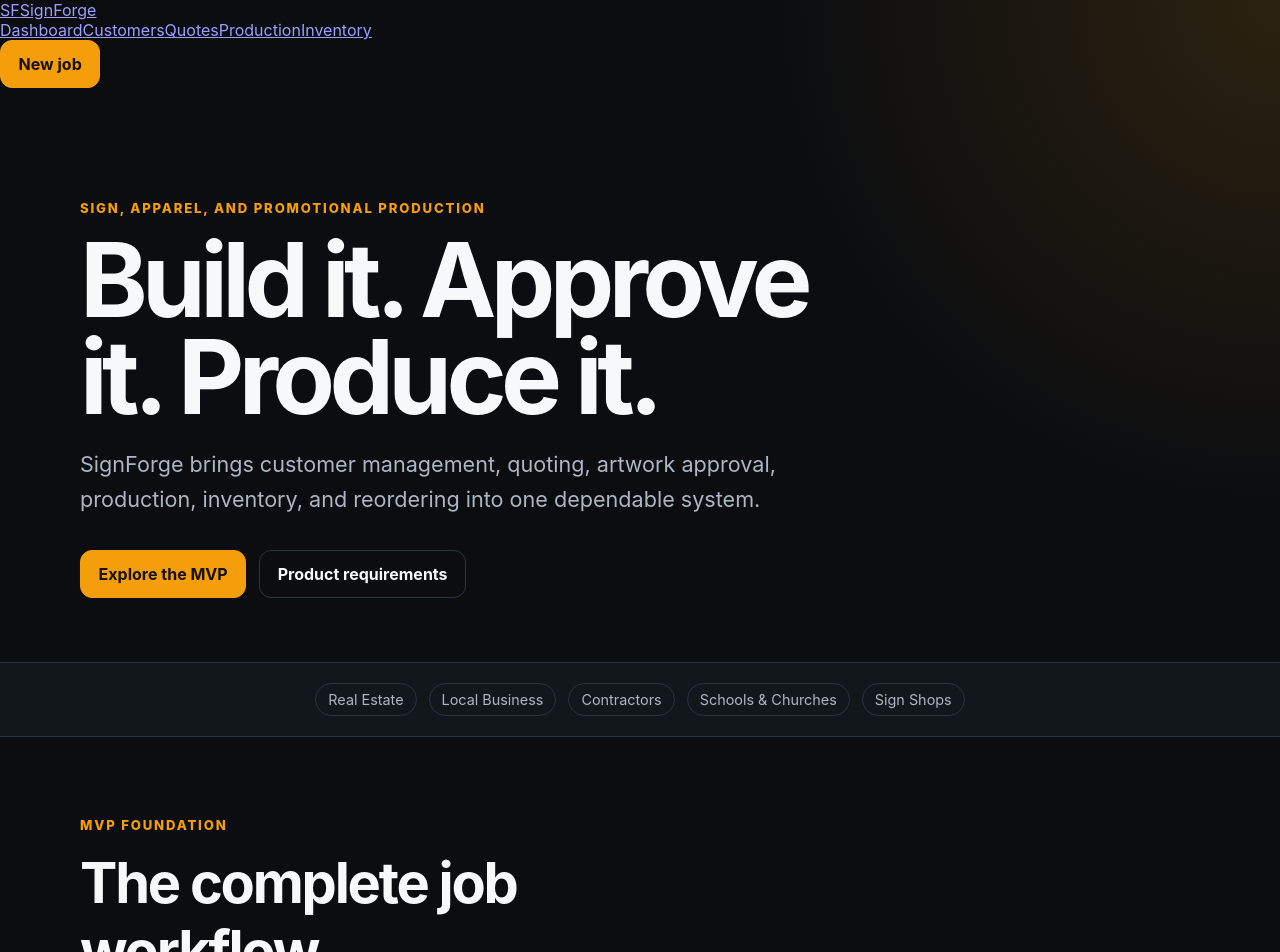
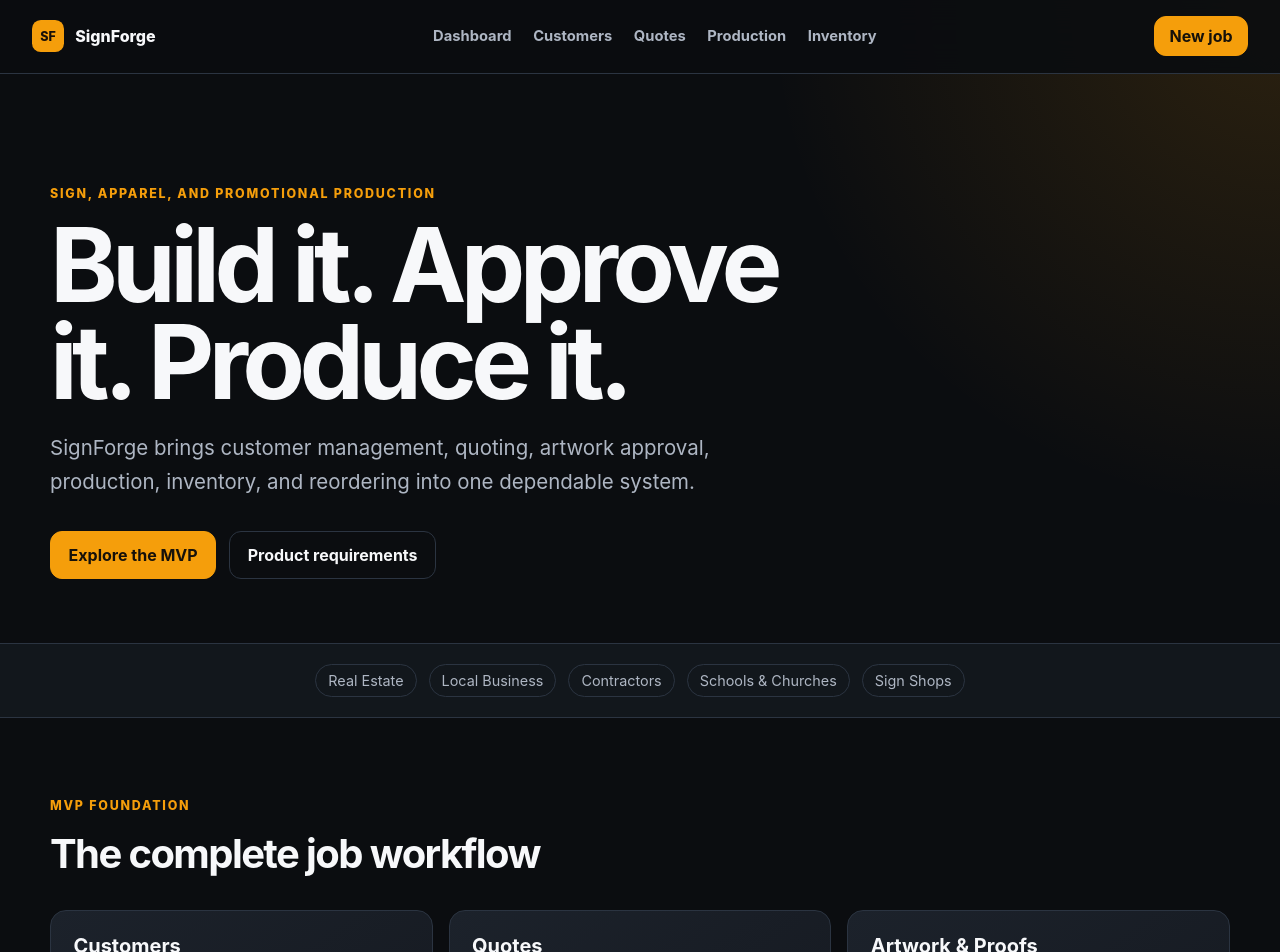
Before and after one commit to AIRealSolutions/SignForge, a Next.js app in the folder apps/web/: page / in a window 1280 px wide. Shown: the top 952 px of the page. Built offline with nearby package versions, Linux system fonts and the light colour scheme.

Commit message:
feat(web): style application navigation and production dashboard

```diff
--- a/apps/web/src/app/globals.css
+++ b/apps/web/src/app/globals.css
@@ -10,164 +10,104 @@
   --border: #2b3441;
 }
 
-* {
-  box-sizing: border-box;
-}
-
-html {
-  scroll-behavior: smooth;
-}
-
+* { box-sizing: border-box; }
+html { scroll-behavior: smooth; }
 body {
   margin: 0;
-  background:
-    radial-gradient(circle at top right, rgba(245, 158, 11, 0.14), transparent 32rem),
-    var(--background);
+  background: radial-gradient(circle at top right, rgba(245, 158, 11, 0.14), transparent 32rem), var(--background);
   color: var(--text);
   font-family: Inter, ui-sans-serif, system-ui, -apple-system, BlinkMacSystemFont, "Segoe UI", sans-serif;
 }
+a { color: inherit; }
+main { min-height: 100vh; }
 
-main {
-  min-height: 100vh;
+.siteHeader {
+  position: sticky;
+  top: 0;
+  z-index: 10;
+  display: grid;
+  grid-template-columns: auto 1fr auto;
+  align-items: center;
+  gap: 1.5rem;
+  min-height: 4.6rem;
+  padding: 0 2rem;
+  border-bottom: 1px solid var(--border);
+  background: rgba(11, 13, 16, 0.9);
+  backdrop-filter: blur(18px);
+}
+.brand { display: inline-flex; align-items: center; gap: .7rem; font-weight: 850; text-decoration: none; }
+.brandMark { display: grid; width: 2rem; height: 2rem; place-items: center; border-radius: .55rem; background: var(--accent); color: #181008; font-size: .78rem; }
+.siteNav { display: flex; justify-content: center; gap: 1.35rem; }
+.siteNav a { color: var(--muted); font-size: .92rem; font-weight: 700; text-decoration: none; }
+.siteNav a:hover { color: var(--text); }
+
+.hero, .modules, .dashboardShell { width: min(1180px, calc(100% - 2rem)); margin: 0 auto; }
+.hero { padding: 7rem 0 4rem; }
+.eyebrow { margin: 0 0 1rem; color: var(--accent); font-size: .78rem; font-weight: 850; letter-spacing: .14em; text-transform: uppercase; }
+h1, h2, h3, p { margin-top: 0; }
+h1 { max-width: 780px; margin-bottom: 1.25rem; font-size: clamp(3rem, 8vw, 6.5rem); line-height: .95; letter-spacing: -.055em; }
+h2 { margin-bottom: 0; font-size: clamp(1.65rem, 4vw, 2.5rem); letter-spacing: -.04em; }
+.lede { max-width: 720px; color: var(--muted); font-size: clamp(1.02rem, 2.2vw, 1.28rem); line-height: 1.65; }
+.heroActions, .dashboardActions { display: flex; flex-wrap: wrap; gap: .8rem; margin-top: 2rem; }
+.button { display: inline-flex; min-height: 3rem; align-items: center; justify-content: center; padding: .75rem 1.1rem; border: 1px solid var(--border); border-radius: .75rem; color: var(--text); font-weight: 750; text-decoration: none; }
+.button.compact { min-height: 2.5rem; padding: .55rem .9rem; }
+.button.primary { border-color: var(--accent); background: var(--accent); color: #16110a; }
+.button.primary:hover { background: var(--accent-strong); }
+.button.secondary:hover { background: var(--surface-strong); }
+.audience { display: flex; flex-wrap: wrap; justify-content: center; gap: .75rem; padding: 1.25rem 1rem; border-block: 1px solid var(--border); background: rgba(21, 25, 32, .8); }
+.audience span { padding: .45rem .75rem; border: 1px solid var(--border); border-radius: 999px; color: var(--muted); font-size: .9rem; }
+.modules { padding: 5rem 0 7rem; }
+.sectionHeading { max-width: 680px; margin-bottom: 2rem; }
+.grid { display: grid; grid-template-columns: repeat(3, minmax(0, 1fr)); gap: 1rem; }
+.card { min-height: 210px; padding: 1.4rem; border: 1px solid var(--border); border-radius: 1rem; background: linear-gradient(145deg, var(--surface-strong), var(--surface)); }
+.card h3 { font-size: 1.25rem; }
+.card p { color: var(--muted); line-height: 1.6; }
+
+.dashboardShell { padding: 3rem 0 6rem; }
+.dashboardHeader { display: flex; align-items: flex-end; justify-content: space-between; gap: 2rem; margin-bottom: 2rem; }
+.dashboardHeader .dashboardActions { margin-top: 0; }
+.dashboardTitle { max-width: none; margin-bottom: .7rem; font-size: clamp(2.4rem, 6vw, 4.5rem); }
+.statGrid { display: grid; grid-template-columns: repeat(4, minmax(0, 1fr)); gap: 1rem; margin-bottom: 1rem; }
+.statCard, .panel { border: 1px solid var(--border); border-radius: 1rem; background: linear-gradient(145deg, rgba(28, 34, 43, .96), rgba(21, 25, 32, .96)); box-shadow: 0 18px 50px rgba(0, 0, 0, .16); }
+.statCard { padding: 1.25rem; }
+.statCard p { margin-bottom: .7rem; color: var(--muted); font-size: .9rem; }
+.statCard strong { display: block; margin-bottom: .3rem; font-size: 2rem; }
+.statCard span { color: var(--accent); font-size: .82rem; font-weight: 700; }
+.dashboardGrid { display: grid; grid-template-columns: repeat(2, minmax(0, 1fr)); gap: 1rem; }
+.panel { min-width: 0; padding: 1.35rem; }
+.panelWide { grid-column: 1 / -1; }
+.panelHeading { display: flex; align-items: flex-start; justify-content: space-between; gap: 1rem; margin-bottom: 1.2rem; }
+.panelHeading .eyebrow { margin-bottom: .55rem; }
+.panelHeading h2 { font-size: 1.65rem; }
+.panelHeading > a { color: var(--accent); font-size: .88rem; font-weight: 750; text-decoration: none; }
+.jobTable { overflow-x: auto; }
+.jobRow { display: grid; grid-template-columns: .75fr 1.2fr 1.6fr 1fr .7fr; min-width: 760px; gap: 1rem; align-items: center; padding: .9rem 0; border-top: 1px solid var(--border); color: var(--muted); font-size: .9rem; }
+.jobHead { border-top: 0; padding-top: 0; color: #7f8998; font-size: .72rem; font-weight: 800; letter-spacing: .08em; text-transform: uppercase; }
+.jobRow strong { color: var(--text); }
+.statusPill { display: inline-flex; padding: .35rem .58rem; border: 1px solid rgba(245, 158, 11, .35); border-radius: 999px; background: rgba(245, 158, 11, .08); color: #f7bd54; font-size: .78rem; font-style: normal; font-weight: 750; }
+.pipelineList { display: grid; gap: .65rem; }
+.pipelineItem { display: flex; align-items: center; justify-content: space-between; padding: .9rem 1rem; border: 1px solid var(--border); border-radius: .75rem; color: var(--muted); }
+.pipelineItem strong { display: grid; width: 2rem; height: 2rem; place-items: center; border-radius: 999px; background: var(--surface); color: var(--text); }
+.attentionList { display: grid; gap: .8rem; margin: 0; padding: 0; list-style: none; }
+.attentionList li { display: flex; justify-content: space-between; gap: 1rem; padding-bottom: .8rem; border-bottom: 1px solid var(--border); color: var(--muted); }
+.attentionList strong { color: #f7bd54; }
+.quickGrid { display: grid; grid-template-columns: repeat(4, minmax(0, 1fr)); gap: .8rem; }
+.quickGrid a { display: flex; min-height: 135px; flex-direction: column; justify-content: space-between; padding: 1rem; border: 1px solid var(--border); border-radius: .85rem; background: rgba(11, 13, 16, .35); text-decoration: none; }
+.quickGrid a:hover { border-color: var(--accent); transform: translateY(-2px); }
+.quickGrid span { color: var(--muted); font-size: .86rem; line-height: 1.45; }
+
+@media (max-width: 900px) {
+  .siteHeader { grid-template-columns: 1fr auto; padding: 0 1rem; }
+  .siteNav { display: none; }
+  .dashboardHeader { align-items: flex-start; flex-direction: column; }
+  .statGrid { grid-template-columns: repeat(2, minmax(0, 1fr)); }
+  .quickGrid { grid-template-columns: repeat(2, minmax(0, 1fr)); }
 }
 
-.hero,
-.modules {
-  width: min(1120px, calc(100% - 2rem));
-  margin: 0 auto;
+@media (max-width: 640px) {
+  .hero { padding-top: 4.5rem; }
+  .grid, .dashboardGrid, .statGrid, .quickGrid { grid-template-columns: 1fr; }
+  .panelWide { grid-column: auto; }
+  .siteHeader .button { display: none; }
+  .dashboardShell { padding-top: 2rem; }
 }
-
-.hero {
-  padding: 7rem 0 4rem;
-}
-
-.eyebrow {
-  margin: 0 0 1rem;
-  color: var(--accent);
-  font-size: 0.82rem;
-  font-weight: 800;
-  letter-spacing: 0.14em;
-  text-transform: uppercase;
-}
-
-h1,
-h2,
-h3,
-p {
-  margin-top: 0;
-}
-
-h1 {
-  max-width: 780px;
-  margin-bottom: 1.25rem;
-  font-size: clamp(3rem, 8vw, 6.5rem);
-  line-height: 0.95;
-  letter-spacing: -0.055em;
-}
-
-.lede {
-  max-width: 720px;
-  color: var(--muted);
-  font-size: clamp(1.05rem, 2.5vw, 1.35rem);
-  line-height: 1.65;
-}
-
-.heroActions {
-  display: flex;
-  flex-wrap: wrap;
-  gap: 0.8rem;
-  margin-top: 2rem;
-}
-
-.button {
-  display: inline-flex;
-  min-height: 3rem;
-  align-items: center;
-  justify-content: center;
-  padding: 0.75rem 1.1rem;
-  border: 1px solid var(--border);
-  border-radius: 0.75rem;
-  color: var(--text);
-  font-weight: 750;
-  text-decoration: none;
-}
-
-.button.primary {
-  border-color: var(--accent);
-  background: var(--accent);
-  color: #16110a;
-}
-
-.button.primary:hover {
-  background: var(--accent-strong);
-}
-
-.button.secondary:hover {
-  background: var(--surface-strong);
-}
-
-.audience {
-  display: flex;
-  flex-wrap: wrap;
-  justify-content: center;
-  gap: 0.75rem;
-  padding: 1.25rem 1rem;
-  border-block: 1px solid var(--border);
-  background: rgba(21, 25, 32, 0.8);
-}
-
-.audience span {
-  padding: 0.45rem 0.75rem;
-  border: 1px solid var(--border);
-  border-radius: 999px;
-  color: var(--muted);
-  font-size: 0.9rem;
-}
-
-.modules {
-  padding: 5rem 0 7rem;
-}
-
-.sectionHeading {
-  max-width: 680px;
-  margin-bottom: 2rem;
-}
-
-h2 {
-  margin-bottom: 0;
-  font-size: clamp(2rem, 5vw, 3.5rem);
-  letter-spacing: -0.04em;
-}
-
-.grid {
-  display: grid;
-  grid-template-columns: repeat(3, minmax(0, 1fr));
-  gap: 1rem;
-}
-
-.card {
-  min-height: 210px;
-  padding: 1.4rem;
-  border: 1px solid var(--border);
-  border-radius: 1rem;
-  background: linear-gradient(145deg, var(--surface-strong), var(--surface));
-}
-
-.card h3 {
-  font-size: 1.25rem;
-}
-
-.card p {
-  color: var(--muted);
-  line-height: 1.6;
-}
-
-@media (max-width: 800px) {
-  .hero {
-    padding-top: 4.5rem;
-  }
-
-  .grid {
-    grid-template-columns: 1fr;
-  }
-}
```
